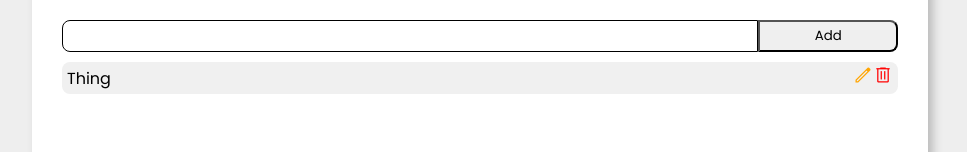
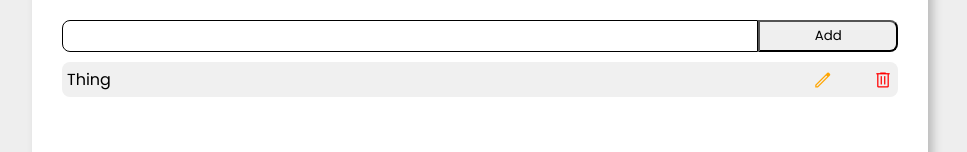
Before and after one commit to Brian-Magnuson/to-do-list-workshop, a React (Vite) app: page / in a window 1280 px wide. Shown: the part 168-320 px from the top of the page, without its empty margins (160-1127 px from the left). Built offline with nearby package versions, Linux system fonts and the light colour scheme.

Commit message:
Fixed list item spacing, refactored css classes, and added delete function

```diff
--- a/src/components/ListItem.tsx
+++ b/src/components/ListItem.tsx
@@ -13,17 +13,30 @@ export default function ListItem(props: ListItemProps) {
     setIsDone(isDone => !isDone);
   }
 
+  const goDelete = () => {
+    props.setItems((prev) => {
+      let newItems = [...prev];
+      newItems.splice(props.index, 1);
+      return newItems;
+    });
+  }
+
   return (
-    <div className='list-container__item' onClick={goToggleIsDone}>
-      <p className={isDone ? 'list-container__text--done' : ''}>{props.item}</p>
-      <span className="list-container__buttons">
-        <span className="material-symbols-outlined edit">
-          edit
-        </span>
-        <span className="material-symbols-outlined delete">
-          delete
-        </span>
-      </span>
+    <div className='list-item' onClick={goToggleIsDone}>
+      <div className={isDone
+        ? 'list-item__text list-item__text--done'
+        : 'list-item__text'
+      }>{props.item}
+      </div>
+      <div className="material-symbols-outlined list-item__button edit">
+        edit
+      </div>
+      <div
+        className="material-symbols-outlined list-item__button delete"
+        onClick={goDelete}
+      >
+        delete
+      </div>
     </div>
   );
 }
--- a/src/index.css
+++ b/src/index.css
@@ -78,43 +78,55 @@ body {
   padding: 5px;
 }
 
-.list-container__item {
+.list-item {
   /* self align */
-  height: 32px;
+  min-height: 32px;
   /* self style */
   background: #f0f0f0;
   border-radius: 8px;
   /* content align */
-  padding: 5px;
   display: flex;
   flex-direction: row;
   justify-content: space-between;
   align-items: center;
 }
 
-.list-container__item:hover {
+.list-item__text {
+  /* self align */
+  width: 85%;
+  height: 100%;
+  /* content align */
+  padding: 5px;
+  overflow-wrap: break-word;
+}
+
+.list-item__text--done {
+  /* self style */
+  color: gray;
+  text-decoration: line-through gray;
+}
+
+.list-item__text:hover {
   /* self style */
   text-decoration-line: line-through;
   text-decoration-color: gray;
   cursor: pointer;
 }
 
-.list-container__buttons span {
+.list-item__button {
   /* self style */
   font-size: 20px;
   cursor: pointer;
 }
 
-.list-container__buttons .edit {
+.list-item__button.edit {
+  /* self style */
   color: orange;
 }
 
-.list-container__buttons .delete {
+.list-item__button.delete {
+  /* self align */
+  margin-right: 5px;
+  /* self style */
   color: red;
 }
-
-.list-container__text--done {
-  /* self style */
-  color: gray;
-  text-decoration: line-through gray;
-}
```
